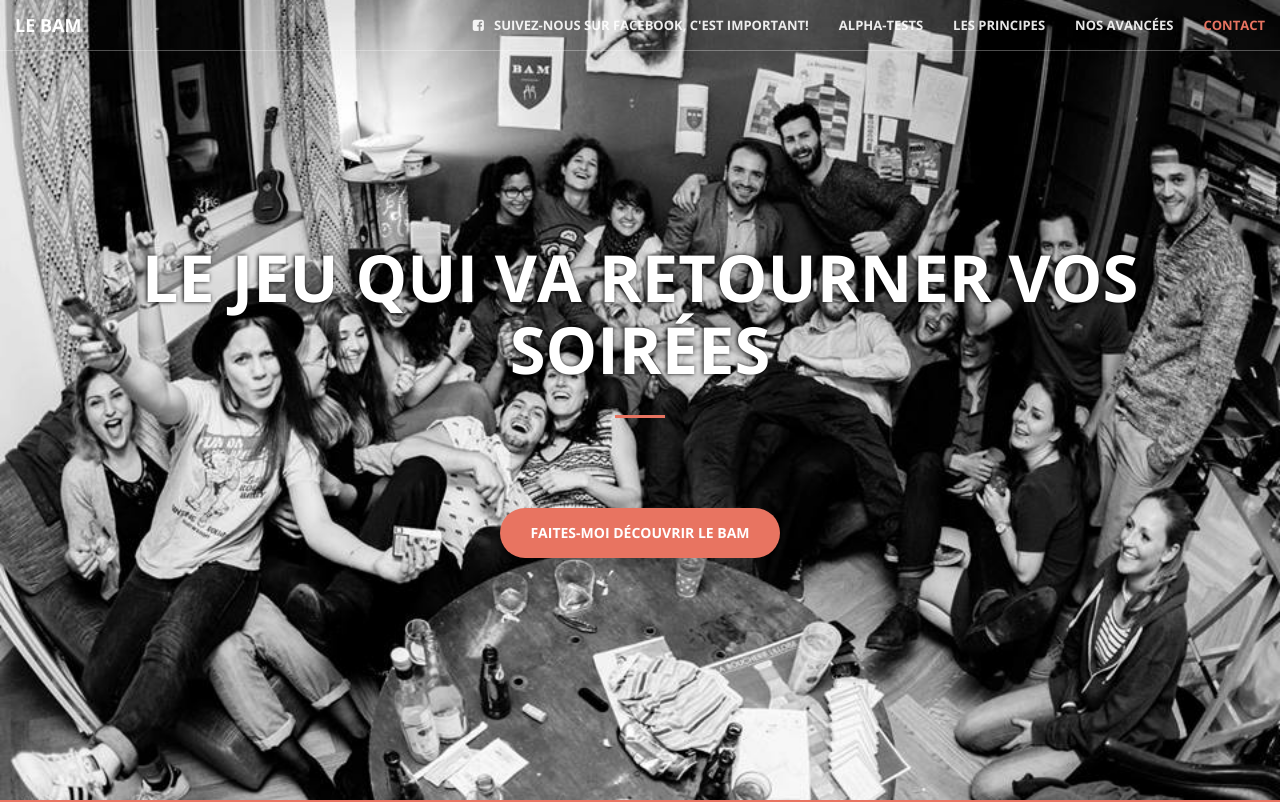
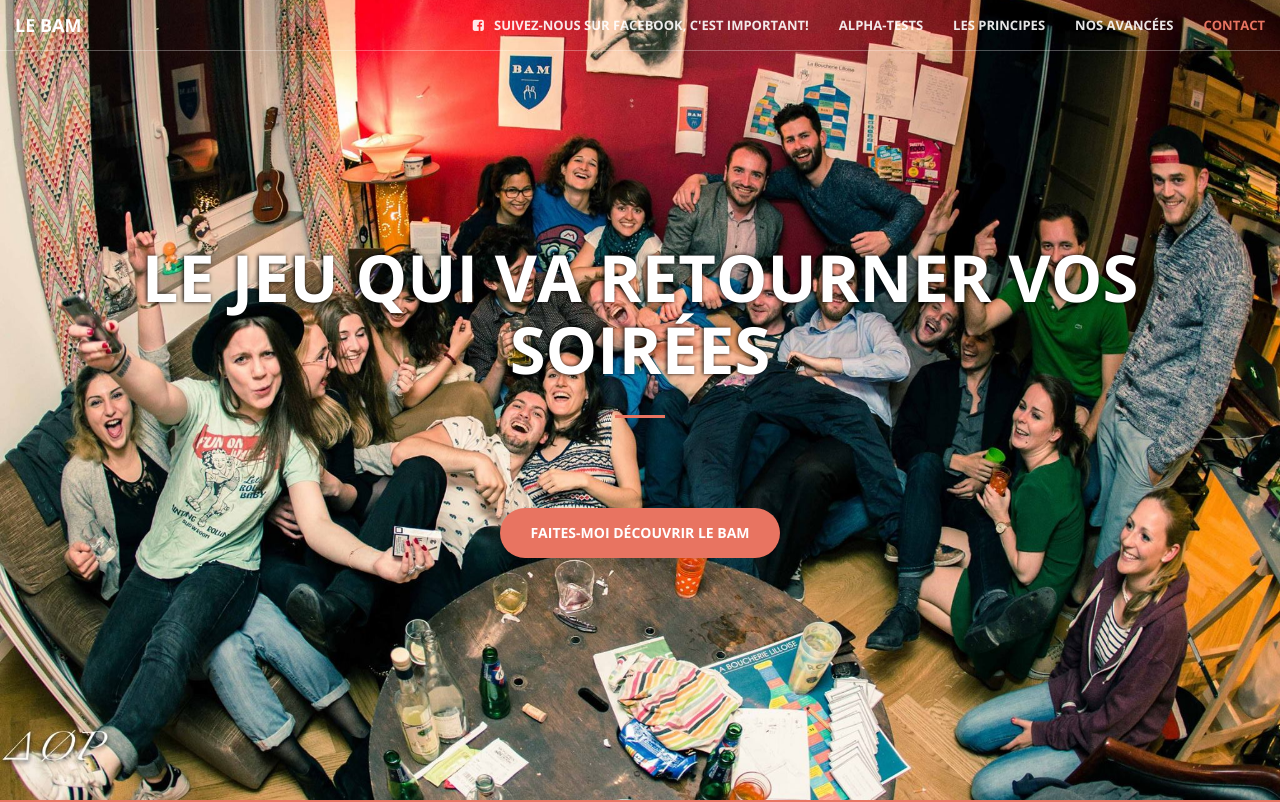
Before and after one commit to PhilippeSiguret/bam, a plain HTML site: page index.html in a window 1280 px wide. Shown: the top 802 px of the page. Drawn offline with nearby package versions, Linux system fonts and the light colour scheme.

Commit message:
MAJ header & post FB

```diff
--- a/css/creative.css
+++ b/css/creative.css
@@ -178,7 +178,7 @@
     min-height: auto;
     text-align: center;
     color: #fff;
-    background-image: url(../img/header2.jpg);
+    background-image: url(../img/header3.jpg);
     background-position: center;
     -webkit-background-size: cover;
     -moz-background-size: cover;
--- a/index.html
+++ b/index.html
@@ -57,7 +57,7 @@
         <meta property="og:title" content="Le BAM ">
         <meta property="og:description" content="Le fossoyeur des jeux de plateaux">
         <meta property="og:url" content="http://www.le-bam.fr">
-        <meta property="og:image" content="/img/publication-fb.png">
+        <meta property="og:image" content="/img/publication-fb2.png">
 
 
     <!-- USER AGENT: Mozilla/5.0 (Macintosh; Intel Mac OS X 10_10_3) AppleWebKit/537.36 (KHTML, like Gecko) Chrome/42.0.2311.90 Safari/537.36-->
```
Also changed, not shown: img/header3.jpg (added), 1 other file.
